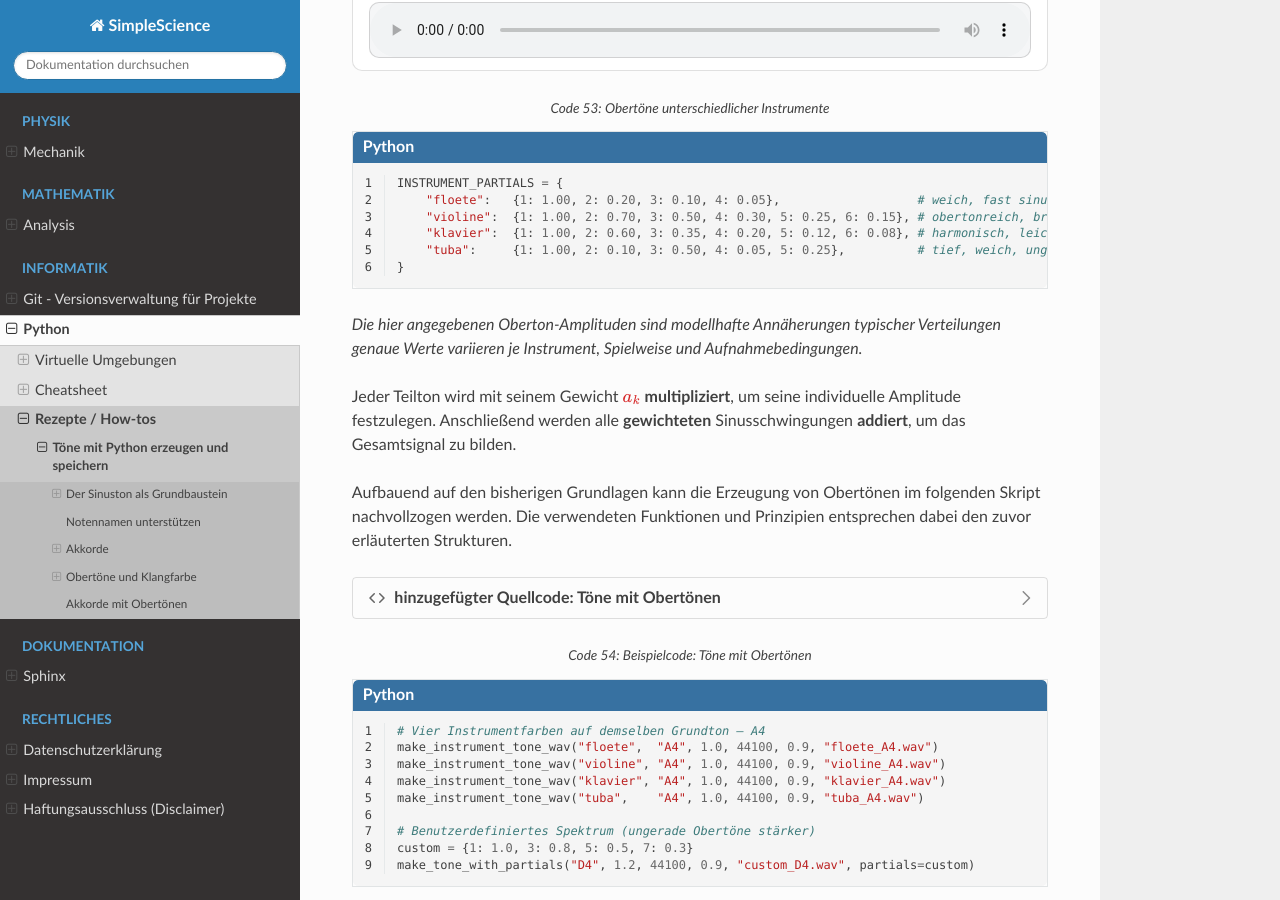
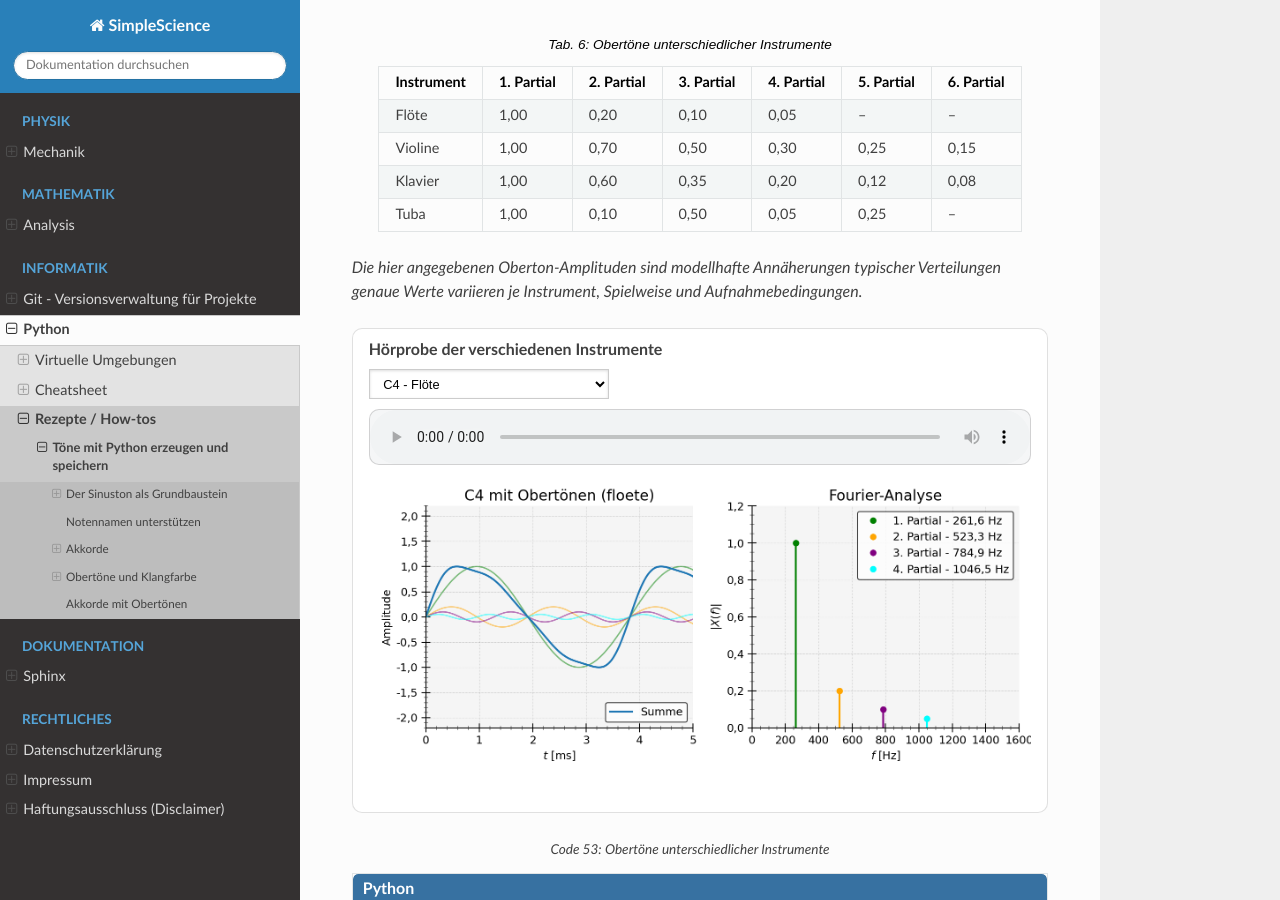
Before and after one commit to TobiasReichart/SimpleScience, a Sphinx documentation site: the page built from source/python/rezepte/audio/toene_erzeugen.md, in a window 1280 px wide and 900 px high, scrolled down 13544 px. Built offline with Sphinx 7.4.7 and the Read the Docs theme 3.1.0, drawn with Linux system fonts in a browser that asks for light colours; some of the changed lines change nothing that is shown.

Commit message:
Add scripts for generating Fourier plots of chords and overtones
- Implemented `plot_fourier_akkord.py` to calculate and visualize the Fourier analysis of musical chords.
- Added functionality to convert note names to frequencies and compute chord frequencies based on quality (major, minor, diminished, augmented, sus2, sus4).
- Created `plot_fourier_obertoene.py` to visualize overtones for different instruments, incorporating partial weighting for sound synthesis.
- Both scripts include detailed docstrings and examples for clarity and usability.
- Generated plots saved in the specified output directory.

````diff
--- a/source/python/rezepte/audio/toene_erzeugen.md
+++ b/source/python/rezepte/audio/toene_erzeugen.md
@@ -273,12 +273,12 @@
 ```{audiolist}
 :caption: Hörprobe: Akkorde am Beispiel des Grundtons C4
 
-C4-Dur (Major) = _static/audio/toene_erzeugen/chord_C4_Dur.mp3
-C4-Moll (Minor) = _static/audio/toene_erzeugen/chord_C4_Moll.mp3
-C4-Vermindert (Dim) = _static/audio/toene_erzeugen/chord_C4_Uebermaessig.mp3
-C4-Übermäßig (Aug) = _static/audio/toene_erzeugen/chord_C4_vermindert.mp3
-C4-Sus2 = _static/audio/toene_erzeugen/chord_C4_Sus2.mp3
-C4-Sus4 = _static/audio/toene_erzeugen/chord_C4_Sus4.mp3
+C4-Dur (Major) = _static/audio/toene_erzeugen/chord_C4_Dur.mp3 | image = _static/plots/python/rezepte/audio/plot_Akkord_C4-major.png
+C4-Moll (Minor) = _static/audio/toene_erzeugen/chord_C4_Moll.mp3 | image = _static/plots/python/rezepte/audio/plot_Akkord_C4-minor.png
+C4-Vermindert (Dim) = _static/audio/toene_erzeugen/chord_C4_Uebermaessig.mp3 | image = _static/plots/python/rezepte/audio/plot_Akkord_C4-augmented.png
+C4-Übermäßig (Aug) = _static/audio/toene_erzeugen/chord_C4_vermindert.mp3 | image = _static/plots/python/rezepte/audio/plot_Akkord_C4-diminished.png
+C4-Sus2 = _static/audio/toene_erzeugen/chord_C4_Sus2.mp3 | image = _static/plots/python/rezepte/audio/plot_Akkord_C4-sus2.png
+C4-Sus4 = _static/audio/toene_erzeugen/chord_C4_Sus4.mp3 | image = _static/plots/python/rezepte/audio/plot_Akkord_C4-sus4.png
 ```
 
 Die Zahlen geben die **Halbtonschritte** an, also Intervalle relativ zum Grundton.\
@@ -551,13 +551,16 @@
   - –
 ```
 
+*Die hier angegebenen Oberton-Amplituden sind modellhafte Annäherungen typischer Verteilungen*\
+*genaue Werte variieren je Instrument, Spielweise und Aufnahmebedingungen.*
+
 ```{audiolist}
 :caption: Hörprobe der verschiedenen Instrumente
 
-C4 - Flöte = _static/audio/toene_erzeugen/floete_C4.mp3
-C4 - Violine = _static/audio/toene_erzeugen/violine_C4.mp3
-C4 - Klavier = _static/audio/toene_erzeugen/klavier_C4.mp3
-C4 - Tuba = _static/audio/toene_erzeugen/tuba_C4.mp3
+C4 - Flöte = _static/audio/toene_erzeugen/floete_C4.mp3 | image = _static/plots/python/rezepte/audio/plot_obertoene_C4-floete.png
+C4 - Violine = _static/audio/toene_erzeugen/violine_C4.mp3 | image = _static/plots/python/rezepte/audio/plot_obertoene_C4-violine.png
+C4 - Klavier = _static/audio/toene_erzeugen/klavier_C4.mp3 | image = _static/plots/python/rezepte/audio/plot_obertoene_C4-klavier.png
+C4 - Tuba = _static/audio/toene_erzeugen/tuba_C4.mp3 | image = _static/plots/python/rezepte/audio/plot_obertoene_C4-tuba.png
 ```
 
 ```{code-block} python
@@ -571,9 +574,6 @@
     "tuba":     {1: 1.00, 2: 0.10, 3: 0.50, 4: 0.05, 5: 0.25},          # tief, weich, ungerade betont
 }
 ```
-
-*Die hier angegebenen Oberton-Amplituden sind modellhafte Annäherungen typischer Verteilungen*\
-*genaue Werte variieren je Instrument, Spielweise und Aufnahmebedingungen.*
 
 Jeder Teilton wird mit seinem Gewicht $\red{a_k}$ **multipliziert**, um seine individuelle Amplitude festzulegen.
 Anschließend werden alle **gewichteten** Sinusschwingungen **addiert**, um das Gesamtsignal zu bilden.
--- /dev/null
+++ b/source/python/rezepte/audio/toene_erzeugen_code/plot_fourier_akkord.py
@@ -0,0 +1,324 @@
+from __future__ import annotations
+from matplotlib.figure import Figure
+from matplotlib.axes import Axes
+
+import numpy as np
+import matplotlib.pyplot as plt
+import re
+from pathlib import Path
+from beautyplot import PlotStyle
+
+# -- Projekt-Root finden (Marker) ----------------------------------------------
+def find_project_root(start: Path | None = None) -> Path:
+    """Wandelt eine Notenbezeichnung in die Frequenz (gleichstufige Stimmung, Referenz A4).
+
+    Unterstützte Notation
+    ---------------------
+    - Stammtöne: A, B, C, D, E, F, G (Groß-/Kleinschreibung egal)
+    - Vorzeichen: # (Kreuz) oder b (Be)
+    - Oktave: ganzzahlig (z. B. 4 für A4)
+    Beispiele: `A4`, `C#5`, `Db3`, `g#3`, `bb2`
+
+    Die Berechnung erfolgt relativ zu `A4` mittels
+        f = A4 * 2^(n/12)
+    wobei `n` die Anzahl der Halbtöne Abstand von A4 ist.
+
+    Parameters
+    ----------
+    note
+        Notenstring (z. B. "C#5", "Db3", "A4").
+    A4
+        Referenzfrequenz für A4.
+
+    Returns
+    -------
+    float
+        Frequenz der Note in Hertz.
+
+    Raises
+    ------
+    ValueError
+        Wenn das Format der Note ungültig ist oder der Notenname/Vorzeichen nicht erkannt wird.
+    """
+    here = (start or Path(__file__).resolve()).parent
+    markers = {".git", "requirements.txt"}
+    for p in [here, *here.parents]:
+        if any((p / m).exists() for m in markers):
+            return p
+    return here  # Fallback: Skriptordner
+
+# -- Ausgabe-Pfad --------------------------------------------------------------
+ROOT = find_project_root()
+FIG_DIR = ROOT / "source" / "_static" / "plots" / "python" / "rezepte" / "audio"
+FIG_DIR.mkdir(parents=True, exist_ok=True)  # legt 'assets' und 'figures' an, falls nötig
+
+# -- Töne ----------------------------------------------------------------------
+_NOTE_RE = re.compile(r"^([A-Ga-g])([#b]?)(-?\d+)$") # Regex Muster
+_SEMITONES = {
+    "C": -9, "C#": -8, "Db": -8, "D": -7, "D#": -6, "Eb": -6, "E": -5,
+    "F": -4, "F#": -3, "Gb": -3, "G": -2, "G#": -1, "Ab": -1, "A": 0,
+    "A#": 1, "Bb": 1, "B": 2
+}
+
+# Einheitliche #-Namensliste (0=C, 11=B)
+SHARP_NAMES = ["C","C#","D","D#","E","F","F#","G","G#","A","A#","B"]
+
+NAME_TO_INDEX = {
+    "C":0,  "C#":1,  "Db":1,
+    "D":2,  "D#":3,  "Eb":3,
+    "E":4,  "Fb":4,  "E#":5,  # E#=F
+    "F":5,  "F#":6,  "Gb":6,
+    "G":7,  "G#":8,  "Ab":8,
+    "A":9,  "A#":10, "Bb":10,
+    "B":11, "Cb":11, "B#":0,  # B#=C (nächste Oktave!)
+}
+
+# -- Akkordqualität ------------------------------------------------------------
+_CHORD_RE = re.compile(r"^\s*([A-Ga-g][#b]?-?\d+)\s*[-\s_]+\s*([A-Za-zäöüÄÖÜ]+[24]?)\s*$") # Regex Muster
+QUALITY_INTERVALS = {
+    "major":      [0, 4, 7], "dur":  [0, 4, 7], "maj":          [0, 4, 7],
+    "minor":      [0, 3, 7], "moll": [0, 3, 7], "min":          [0, 3, 7],
+    "diminished": [0, 3, 6], "dim":  [0, 3, 6], "vermindert":   [0, 3, 6],
+    "augmented":  [0, 4, 8], "aug":  [0, 4, 8], "uebermaessig": [0, 4, 8], "übermäßig": [0, 4, 8],
+    "sus2":       [0, 2, 7],
+    "sus4":       [0, 5, 7],
+}
+
+# -- Notenname in Frequenz umwandeln -------------------------------------------
+def note_to_freq(note: str, A4: float = 440.0) -> float:
+    """Berechnet die Frequenz einer Note in der gleichstufigen Stimmung relativ zu A4.
+
+    Die Funktion unterstützt Notationen wie `A4`, `C#5`, `Db3` usw.
+    Sie basiert auf der Formel der gleichstufigen Stimmung:
+
+        f = A4 * 2^(n / 12)
+
+    wobei `n` die Anzahl der Halbtöne Abstand von A4 ist.
+
+    Parameters
+    ----------
+    note
+        Notenbezeichnung als String, z. B. "A4", "C#5" oder "Db3".
+    A4
+        Referenzfrequenz für den Kammerton A4 (Standard: 440 Hz).
+
+    Returns
+    -------
+    float
+        Frequenz der Note in Hertz.
+
+    Raises
+    ------
+    ValueError
+        Wenn die Notation ungültig ist oder der Notenname nicht erkannt wird.
+
+    Beispiele
+    ---------
+    >>> note_to_freq("A4")
+    440.0
+    >>> round(note_to_freq("C4"), 2)
+    261.63
+    >>> round(note_to_freq("F#5"), 2)
+    739.99
+
+    Hinweise
+    --------
+    - Unterstützt enharmonische Äquivalente (z. B. C# = Db).
+    - Oktavangabe muss eine ganze Zahl sein.
+    - Referenz A4 kann geändert werden, z. B. `A4=442.0` für Orchesterstimmung.
+    """
+    m = _NOTE_RE.match(note)                # Regex-Match auf den ganzen String
+    if not m:
+        raise ValueError(f"Ungültige Notenbezeichnung: {note!r}")
+    name = m.group(1).upper()               # Grundton (A..G), auf Großbuchstabe normiert
+    accidental = m.group(2)                 # '' oder '#' oder 'b'
+    octave = int(m.group(3))                # Oktavzahl als int
+    key = name + accidental                 # z. B. "C#", "Bb", "A"
+    if key not in _SEMITONES:
+        raise ValueError(f"Unbekannter Notenname/Vorzeichen: {key!r}")
+    n = _SEMITONES[key] + 12 * (octave - 4) # Halbtöne relativ zu A4
+    return A4 * (2.0 ** (n / 12.0))         # Gleichstufige Stimmung
+
+# -- Frequenzen von Akkord finden ----------------------------------------------
+def chord_frequencies(root_note: str, quality: str, A4: float = 440.0) -> list[float]:
+    """Berechnet die Frequenz einer Note in gleichstufiger Stimmung relativ zu A4.
+
+    Diese Funktion wandelt eine Notenbezeichnung (z. B. „A4“, „C#5“, „Db3“) in ihre
+    Frequenz in Hertz um, basierend auf der gleichstufigen Temperatur.
+
+    Formel
+    ------
+    f = A4 * 2^(n / 12)
+
+    Dabei ist `n` die Anzahl der Halbtöne Abstand zur Referenznote A4.
+
+    Parameters
+    ----------
+    note
+        Notenbezeichnung (z. B. "A4", "C#5", "Db3").
+    A4
+        Frequenz der Referenznote A4 in Hertz (Standard: 440 Hz).
+
+    Returns
+    -------
+    float
+        Frequenz der angegebenen Note in Hertz.
+
+    Raises
+    ------
+    ValueError
+        Wenn die Notenbezeichnung ungültig ist oder nicht erkannt wird.
+
+    Beispiele
+    ---------
+    >>> note_to_freq("A4")
+    440.0
+    >>> round(note_to_freq("C4"), 2)
+    261.63
+    >>> round(note_to_freq("F#5"), 2)
+    739.99
+    """
+    if quality not in QUALITY_INTERVALS:
+        raise ValueError(f"Unbekannte Qualität {quality!r}. Erlaubt: {sorted(set(QUALITY_INTERVALS))}")
+
+    f0 = note_to_freq(root_note, A4=A4)    # Grundfrequenz des Root-Notes berechnen
+    intervals = QUALITY_INTERVALS[quality] # Halbton-Intervalle für die Akkordqualität
+
+    return [f0 * (2.0 ** (k / 12.0)) for k in intervals] # Frequenzen aus Halbtonabständen berechnen
+
+def _parse_note(note: str) -> tuple[int, int]:
+    """
+    Wandelt z.B. 'Db3', 'C#4', 'B#3', 'Cb4' in (index, octave).
+    index: 0..11 (C..B), immer als #-Index gedacht.
+    """
+    m = _NOTE_RE.match(note)
+    if not m:
+        raise ValueError(f"Ungültige Notation: {note!r}")
+    name = m.group(1).upper()
+    acc  = m.group(2) or ""
+    octv = int(m.group(3))
+    key = name + acc
+    if key not in NAME_TO_INDEX:
+        raise ValueError(f"Unbekannter Notenname/Vorzeichen: {key!r}")
+
+    idx = NAME_TO_INDEX[key]
+
+    # Oktavkorrekturen für enharmonische Sonderfälle
+    # B# == C der NÄCHSTEN Oktave
+    if key == "B#":
+        octv += 1
+    # Cb == B der VORHERIGEN Oktave
+    if key == "Cb":
+        octv -= 1
+
+    return idx, octv
+
+def chord_notes(root_note: str, quality: str) -> list[str]:
+    """
+    Gibt die Noten eines Akkords als #-Namen mit Oktave zurück (z.B. ['C4','E4','G4']).
+
+    Parameters
+    ----------
+    root_note : z.B. 'C4', 'Db3', 'B#3'
+    quality   : z.B. 'major', 'minor', 'dim', 'aug', 'sus2', 'sus4' (Aliasnamen werden unterstützt)
+
+    Returns
+    -------
+    list[str]
+    """
+    if quality not in QUALITY_INTERVALS:
+        raise ValueError(f"Unbekannte Qualität {quality!r}. Erlaubt: {sorted(set(QUALITY_INTERVALS))}")
+
+    root_idx, root_oct = _parse_note(root_note)
+    intervals = QUALITY_INTERVALS[quality]
+
+    notes = []
+    for k in intervals:
+        total = root_idx + k
+        idx   = total % 12
+        oct_add = total // 12
+        name = SHARP_NAMES[idx] + str(root_oct + oct_add)
+        notes.append(name)
+    return notes
+
+# # -- Plot ----------------------------------------------------------------------
+def sine_with_fft(
+        f: tuple[str, str],
+        time: float = 5e-3,
+        spp: int = 1024,
+        fmax_window: float = 1e3,
+        chord_name: str = None
+) -> tuple[Figure, tuple[Axes, Axes]]:
+
+
+    ps = PlotStyle()
+    ps.set_font(family="sans", size=12)
+    fig, (ax_t, ax_f) = plt.subplots(1, 2, figsize=(10, 4.5))
+
+    # --- Frequenzen & Notennamen des Akkords ---
+    freqs = np.array(chord_frequencies(*f), dtype=float)
+    names = chord_notes(*f)
+
+    # --- Zeitachse ---
+    t_time = np.linspace(0.0, time, spp, endpoint=False)
+    X = np.sin(2*np.pi * freqs[:, None] * t_time[None, :])
+
+    # Farben (ps.colors oder Matplotlib-Farbnamen)
+    color_keys = ["green", "purple", "red", "teal"]
+    colors = [ps.colors.get(k, k) for k in color_keys[:len(freqs)]]
+
+    # Jede Teilkomponente plotten
+    for x_row, c in zip(X, colors):
+        ax_t.plot(t_time*1e3, x_row, lw=1.5, color=c, alpha=0.5)
+
+    # Summensignal (optional)
+    x_sum = X.mean(axis=0)  # Normalisiert, damit nichts clippt
+    ax_t.plot(t_time*1e3, x_sum, lw=2.0, color=ps.colors["blue"], label=chord_name + " (Summe)")
+
+
+    ax_t.set_xlim(left=0, right=time*1e3)
+    ax_t.set_ylim(bottom=-1.2, top=1.2)
+    ax_t.set_xlabel(r"$t$ [ms]")
+    ax_t.set_ylabel("Amplitude")
+    ax_t.set_title(chord_name)
+    ax_t.legend(
+        loc="lower right",
+        frameon=True,      # Rahmen aktivieren
+        edgecolor="black", # Rahmenfarbe
+        facecolor="white", # Hintergrund (optional)
+        framealpha=0.8,    # Transparenz (1 = deckend)
+    )
+    ps.style_axes(fig, ax_t, comma_axis="y", decimals=1)
+
+    # --- Frequenzbereich ---
+
+    # Sticks an den Akkordfrequenzen
+    for fi, c, name in zip(freqs, colors, names):
+        ax_f.vlines(fi, 0, 1, color=c, lw=2.0)
+        ax_f.plot(fi, 1, "o", color=c, label=f"{name} - {fi:.1f} Hz".replace(".", ","))
+
+    ax_f.set_xlabel(r"$f$ [Hz]")
+    ax_f.set_ylabel(r"|$X(f)$|")
+    ax_f.set_title(f"Fourier-Analyse")
+    ax_f.set_ylim(bottom=0, top=1.6)
+    ax_f.set_xlim(left=0, right=fmax_window)
+    ax_f.legend(
+        loc="upper right",
+        frameon=True,      # Rahmen aktivieren
+        edgecolor="black", # Rahmenfarbe
+        facecolor="white", # Hintergrund (optional)
+        framealpha=0.8,    # Transparenz (1 = deckend)
+    )
+    ps.style_axes(fig, ax_f, comma_axis="y", decimals=1)
+
+
+
+    return fig, (ax_t, ax_f)
+
+chords = [("C4", "major"), ("C4", "minor"), ("C4", "diminished"), ("C4", "augmented"), ("C4", "sus2"), ("C4", "sus4")]
+
+for chord, name in zip(chords, ["C4-Dur", "C4-Moll", "C4-Vermindert", "C4-Übermaßig", "C4-Sus2", "C4-Sus4"]):
+    PNG_PATH = FIG_DIR / (f"plot_Akkord_{chord[0]}-{chord[1]}".replace("#", "is") + ".png")
+    fig, (ax_t, ax_f) = sine_with_fft(chord, time=0.025, spp=1024, fmax_window=600, chord_name=name)
+    fig.savefig(PNG_PATH, dpi=150)
+    plt.close(fig)
--- /dev/null
+++ b/source/python/rezepte/audio/toene_erzeugen_code/plot_fourier_obertoene.py
@@ -0,0 +1,161 @@
+from __future__ import annotations
+from matplotlib.figure import Figure
+from matplotlib.axes import Axes
+
+import numpy as np
+import matplotlib.pyplot as plt
+import re
+from pathlib import Path
+from beautyplot import PlotStyle
+
+# -- Projekt-Root finden (Marker) ----------------------------------------------
+def find_project_root(start: Path | None = None) -> Path:
+    """Wandelt eine Notenbezeichnung in die Frequenz (gleichstufige Stimmung, Referenz A4).
+
+    Unterstützte Notation
+    ---------------------
+    - Stammtöne: A, B, C, D, E, F, G (Groß-/Kleinschreibung egal)
+    - Vorzeichen: # (Kreuz) oder b (Be)
+    - Oktave: ganzzahlig (z. B. 4 für A4)
+    Beispiele: `A4`, `C#5`, `Db3`, `g#3`, `bb2`
+
+    Die Berechnung erfolgt relativ zu `A4` mittels
+        f = A4 * 2^(n/12)
+    wobei `n` die Anzahl der Halbtöne Abstand von A4 ist.
+
+    Parameters
+    ----------
+    note
+        Notenstring (z. B. "C#5", "Db3", "A4").
+    A4
+        Referenzfrequenz für A4.
+
+    Returns
+    -------
+    float
+        Frequenz der Note in Hertz.
+
+    Raises
+    ------
+    ValueError
+        Wenn das Format der Note ungültig ist oder der Notenname/Vorzeichen nicht erkannt wird.
+    """
+    here = (start or Path(__file__).resolve()).parent
+    markers = {".git", "requirements.txt"}
+    for p in [here, *here.parents]:
+        if any((p / m).exists() for m in markers):
+            return p
+    return here  # Fallback: Skriptordner
+
+# -- Ausgabe-Pfad --------------------------------------------------------------
+ROOT = find_project_root()
+FIG_DIR = ROOT / "source" / "_static" / "plots" / "python" / "rezepte" / "audio"
+FIG_DIR.mkdir(parents=True, exist_ok=True)  # legt 'assets' und 'figures' an, falls nötig
+
+# -- Noten nach Bezeichnungen --------------------------------------------------
+_NOTE_RE = re.compile(r"^([A-Ga-g])([#b]?)(-?\d+)$")
+_SEMITONES = {
+    "C": -9, "C#": -8, "Db": -8, "D": -7, "D#": -6, "Eb": -6, "E": -5,
+    "F": -4, "F#": -3, "Gb": -3, "G": -2, "G#": -1, "Ab": -1, "A": 0,
+    "A#": 1, "Bb": 1, "B": 2
+}
+
+# -- Obertongewichtung ---------------------------------------------------------
+INSTRUMENT_PARTIALS = {
+    "floete":   {1: 1.00, 2: 0.20, 3: 0.10, 4: 0.05},                   # weich, fast sinusförmig
+    "violine":  {1: 1.00, 2: 0.70, 3: 0.50, 4: 0.30, 5: 0.25, 6: 0.15}, # obertonreich, brillant
+    "klavier":  {1: 1.00, 2: 0.60, 3: 0.35, 4: 0.20, 5: 0.12, 6: 0.08}, # harmonisch, leicht gedämpft
+    "tuba":     {1: 1.00, 2: 0.10, 3: 0.50, 4: 0.05, 5: 0.25},          # tief, weich, ungerade betont
+}
+
+# -- Notenname in Frequenz umwandeln -------------------------------------------
+def note_to_freq(note: str, A4: float = 440.0) -> float:
+    """Gleichstufige Stimmung. Notation: A4, C#5, Db3, …"""
+    m = _NOTE_RE.match(note)                # Regex-Match auf den ganzen String
+    if not m:
+        raise ValueError(...)
+    name = m.group(1).upper()               # Grundton (A..G), auf Großbuchstabe normiert
+    accidental = m.group(2)                 # '' oder '#' oder 'b'
+    octave = int(m.group(3))                # Oktavzahl als int
+    key = name + accidental                 # z. B. "C#", "Bb", "A"
+    if key not in _SEMITONES:
+        raise ValueError(...)
+    n = _SEMITONES[key] + 12 * (octave - 4) # Halbtöne relativ zu A4
+    return A4 * (2.0 ** (n / 12.0))         # Gleichstufige Stimmung
+
+# -- Plot ----------------------------------------------------------------------
+def sine_with_fft(
+        note: str,
+        instrument: str,
+        time: float = 5e-3,
+        spp: int = 1024,
+        fmax_window: float = 1e3,
+) -> tuple[Figure, tuple[Axes, Axes]]:
+
+    ps = PlotStyle()
+    ps.set_font(family="sans", size=12)
+    fig, (ax_t, ax_f) = plt.subplots(1, 2, figsize=(10, 4.5))
+
+    freq = note_to_freq(note)
+    amp = list(INSTRUMENT_PARTIALS[instrument].values())
+
+    # Farben (ps.colors oder Matplotlib-Farbnamen)
+    color_keys = ["green", "orange", "purple", "cyan", "teal", "grey"]
+
+    # --- Zeit ---
+    t_time = np.linspace(0.0, time, spp, endpoint=False)
+
+    sum = np.zeros_like(t_time)
+
+    for i, a in enumerate(amp, 1):
+        x = a*np.sin(2*np.pi*i*freq*t_time)
+        sum += x
+        ax_t.plot(t_time*1e3, x, lw=1.5, color=color_keys[i-1], alpha=0.5)
+
+    ax_t.plot(t_time*1e3, sum, lw=2.0, color=ps.colors["blue"], label="Summe")
+
+    ax_t.set_xlim(left=0, right=time*1e3)
+    ax_t.set_ylim(bottom=-2.2, top=2.2)
+    ax_t.set_xlabel(r"$t$ [ms]")
+    ax_t.set_ylabel("Amplitude")
+    ax_t.set_title(f"{note} mit Obertönen ({instrument})")
+    ax_t.legend(
+        loc="lower right",
+        frameon=True,      # Rahmen aktivieren
+        edgecolor="black", # Rahmenfarbe
+        facecolor="white", # Hintergrund (optional)
+        framealpha=0.8,    # Transparenz (1 = deckend)
+    )
+    ps.style_axes(fig, ax_t, comma_axis="y", decimals=1)
+
+
+    # --- Fourier ---
+    for i, a, c in zip(range(1, len(amp)+1), amp, color_keys):
+        ax_f.vlines(freq*i, 0, a, color=c, lw=2.0)
+        ax_f.plot(freq*i, a, "o", color=c, label=f"{i}. Partial - " + f"{freq*i:.1f} Hz".replace(".", ","))
+
+    ax_f.set_xlabel(r"$f$ [Hz]")
+    ax_f.set_ylabel(r"|$X(f)$|")
+    ax_f.set_title(f"Fourier-Analyse")
+    ax_f.set_ylim(bottom=0, top=1.2)
+    ax_f.set_xlim(left=0, right=fmax_window)
+    ax_f.legend(
+        loc="upper right",
+        frameon=True,      # Rahmen aktivieren
+        edgecolor="black", # Rahmenfarbe
+        facecolor="white", # Hintergrund (optional)
+        framealpha=0.8,    # Transparenz (1 = deckend)
+    )
+    ps.style_axes(fig, ax_f, comma_axis="y", decimals=1)
+
+
+
+    return fig, (ax_t, ax_f)
+
+
+for instrument in list(INSTRUMENT_PARTIALS.keys()):
+    PNG_PATH = FIG_DIR / (f"plot_obertoene_C4-{instrument}".replace("#", "is") + ".png")
+    fig, (ax_t, ax_f) = sine_with_fft("C4", instrument=instrument, time=0.005, spp=1024, fmax_window=1600)
+    fig.tight_layout()
+    fig.savefig(PNG_PATH, dpi=150)
+    plt.close(fig)
````
Also changed, not shown: source/_static/plots/python/rezepte/audio/plot_Akkord_C4-augmented.png (added), source/_static/plots/python/rezepte/audio/plot_Akkord_C4-diminished.png (added), source/_static/plots/python/rezepte/audio/plot_Akkord_C4-major.png (added), source/_static/plots/python/rezepte/audio/plot_Akkord_C4-minor.png (added), source/_static/plots/python/rezepte/audio/plot_Akkord_C4-sus2.png (added), source/_static/plots/python/rezepte/audio/plot_Akkord_C4-sus4.png (added), source/_static/plots/python/rezepte/audio/plot_obertoene_C4-floete.png (added), source/_static/plots/python/rezepte/audio/plot_obertoene_C4-klavier.png (added), source/_static/plots/python/rezepte/audio/plot_obertoene_C4-tuba.png (added), source/_static/plots/python/rezepte/audio/plot_obertoene_C4-violine.png (added).
